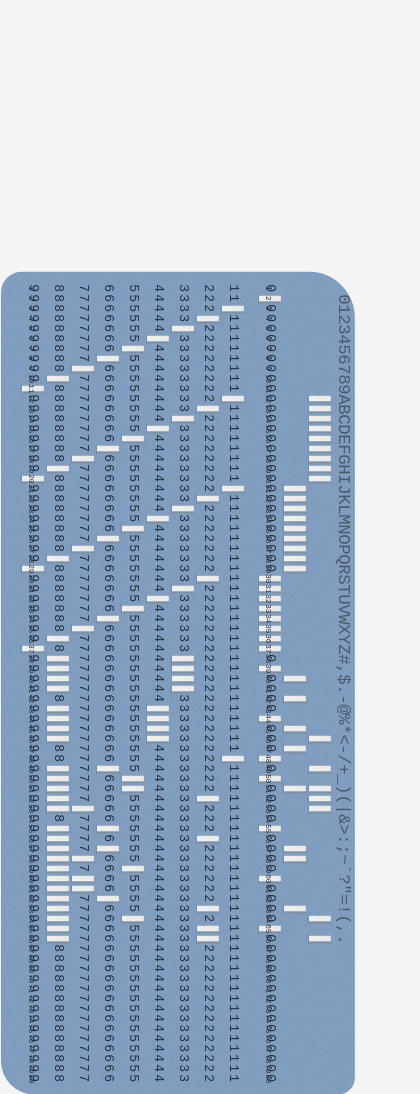
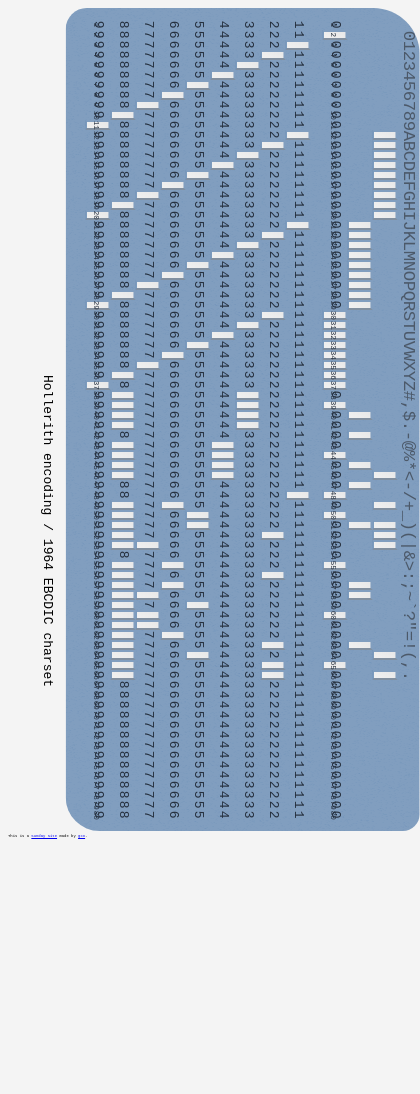
Before and after one commit to GradyCongdon/card-puncher, a plain HTML site: page index.html in a window 390 px wide. Shown: the top 1094 px of the page, 420 px wide, since content can reach past the window. After the commit the page ends 860 px from the top, so only its background shows below. Drawn offline with Linux system fonts and the light colour scheme.

Commit message:
better layout

```diff
--- a/index.html
+++ b/index.html
@@ -16,7 +16,7 @@ body {
 background-color: var(--white);
 width: 100vw;
 height: 100vh;
-padding: 10vh 5vw;
+padding: 10vh 0;
 font-family: monospace;
 }
 
@@ -61,7 +61,7 @@ td .row {
   -o-transform: scale(1, 1.5); /* Opera */
   */
 }
-
+tr:not(.tough) td:hover,
 td.punch {
   background: linear-gradient(301deg, rgba(244,244,244,1) 0%, rgb(241 241 241) -11%, rgba(232,232,232,1) 100%);
 
@@ -80,7 +80,7 @@ tr.col {
 tr.col td {
   height: 10px;
 }
-#chars {
+.chars {
   margin-top: -1rem;
   color: var(--grey);
   font-size: 13pt;
@@ -98,18 +98,27 @@ table:before {
 @media (min-width: 1024px) and (max-width: 4000px) {
   table {
     width: 1300px;
-    margin: 0 auto;
+    margin: 0;
   }
 }
 
 
 @media (max-width: 1000px) {
   table {
-    rotate: 90deg;
+
+ transform: translate(50%) rotate(90deg);
+    transform-origin: left top;
+
+    -webkit-transform: translate(50%) rotate(90deg);
+    -webkit-transform-origin: left top;
+  }
+  .label {
+    transform: translate(12%) rotate(90deg);
+    transform-origin: left top;
+    -webkit-transform: translate(12%) rotate(90deg);
+    -webkit-transform-origin: left top;
   }
   body {
-    margin-top: 60vh;
-    margin-left: -60vw;
     padding: 0;
   }
 }
@@ -118,7 +127,7 @@ table:before {
   </head>
 <body>
   <table>
-    <tr id="chars">
+    <tr class="chars tough">
       <td class="null"></td>
       <td class="0">0</td>
       <td class="1">1</td>
@@ -450,7 +459,7 @@ table:before {
       <td class="80">0</td>
     </tr>
 
-    <tr class="col">
+    <tr class="col tough">
       <td class="null">1</td>
       <td class="0">2</td>
       <td class="1">3</td>
@@ -1280,7 +1289,7 @@ table:before {
       <td class="80">9</td>
     </tr>
 
-    <tr class="col">
+    <tr class="col tough">
       <td class="null">1</td>
       <td class="0">2</td>
       <td class="1">3</td>
@@ -1363,5 +1372,18 @@ table:before {
       <td class="80">80</td>
     </tr>
   </table>
+  <p class="label">
+    Hollerith encoding / 1964 EBCDIC charset
+  </p>
+  <footer style="position: fixed; bottom: 0; width: 100%;
+padding-bottom: 0.5em; font-size: 1vw;">
+  <p>
+    This is a
+    <a href="https://sundaysites.cafe/">Sunday Site</a>
+    made by
+    <a href="https://sundaysites.cafe/~gco">
+    gco</a>.
+  </p>
+</footer>
 </body>
 </html>
```
